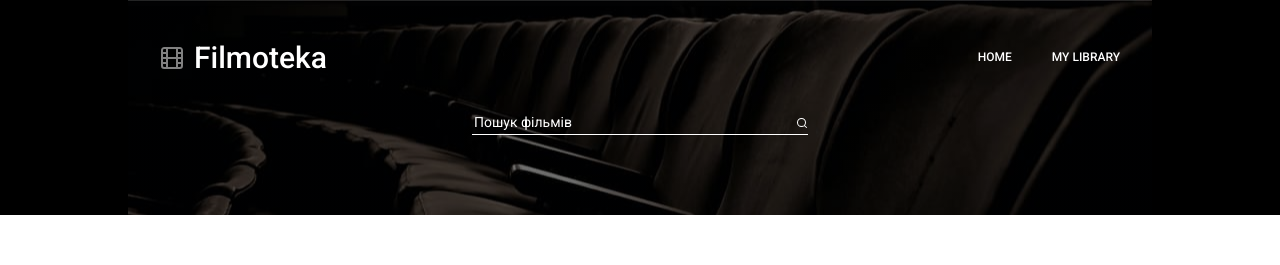
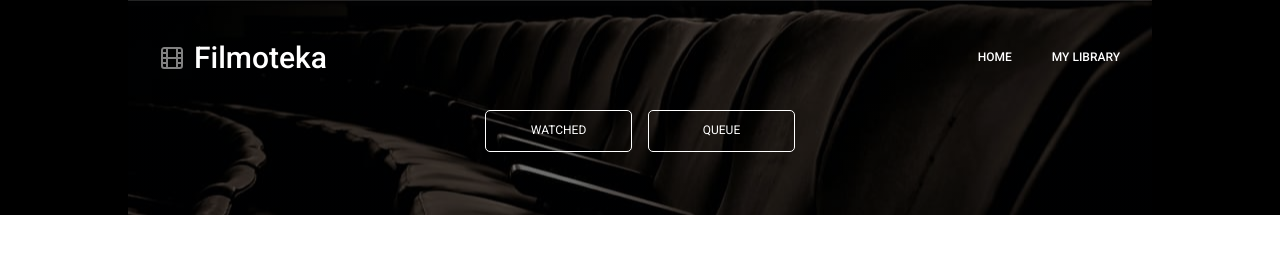
Before and after one commit to VadymMelnyk21/project_filmoteka, a website built with Parcel: page src/index.html in a window 1280 px wide. Shown: the top 265 px of the page. Built offline with nearby package versions, Linux system fonts and the light colour scheme.

Commit message:
марджини паддінги

```diff
--- a/src/partials/header.html
+++ b/src/partials/header.html
@@ -1,6 +1,5 @@
-<header class="header">
-  <div class="container header--background-base header--background-home">
-    <div class="header__container">
+<header class="header header--background-base header--background-home">
+  <div class="container">
     <div class="menu">
       <div class="menu__logo">
         <a href="#!" class="menu__link">
@@ -28,8 +27,8 @@
 
     <div class="header-panes">
       <!-- home start -->
-        <div class="header-pane__search" id="header-pane__home">
-          <form class="form" id="search-form-films">
+      <!-- <div class="header-pane__search" id="header-pane__home"> -->
+      <!-- <form class="form" id="search-form-films">
           <input
             class="form__input"
             type="text"
@@ -43,22 +42,17 @@
             </svg>
           </button>
         </form>
-        </div>
+      </div> -->
       <!-- home end -->
 
       <!-- my-library start -->
-        <!-- <div class="header-pane__my-library-filter" id="header-pane__my-library">
+      <div class="header-pane__my-library-filter" id="header-pane__my-library">
         <div class="my-library-filter">
-            <div class="my-library-filter__item">
-              <button class="my-library-filter__btn btn" type="button"><span>Watched</span></button>
-            </div>
-            <div class="my-library-filter__item">
-              <button class="my-library-filter__btn btn" type="button"><span>queue</span></button>
+          <button class="my-library-filter__btn btn" type="button"><span>Watched</span></button
+          ><button class="my-library-filter__btn btn" type="button"><span>queue</span></button>
         </div>
       </div>
-        </div> -->
       <!-- my-library end -->
     </div>
   </div>
-  </div>
 </header>
--- a/src/sass/components/_btn.scss
+++ b/src/sass/components/_btn.scss
@@ -1,12 +1,10 @@
 .btn{
-    display: flex;
-    justify-content: center;
-    align-items: center;
-
+    margin: 0;
     border-radius: 5px;
     text-transform: uppercase;
     background-color: transparent;
     cursor: pointer;
+    font-family: inherit;
 
     transition: background-color 250ms linear,
     box-shadow 250ms linear;
--- a/src/sass/components/_my-library-filter.scss
+++ b/src/sass/components/_my-library-filter.scss
@@ -1,33 +1,33 @@
 .my-library-filter {
-    display: flex;
-    justify-content: space-between;
-    // margin-top: 62px;
+    text-align: center;
+}
+
+.my-library-filter__btn+.my-library-filter__btn{
+margin-left: 20px;
 
     @media screen and (min-width: 768px) {
-        width: 336px;
-        margin: 0 auto;
+        margin-left: 32px;
     }
 
     @media screen and (min-width: 1024px) {
-        width: 311px;
+        margin-left: 16px;
     }
 }
 
 .my-library-filter__btn {
     width: 130px;
-    height: 44px;
+    padding: 14px 30px;
 
     color: var(--primary-white);
     border: 1px solid var(--primary-white);
 
     @media screen and (min-width: 768px) {
             width: 152px;
-            height: 44px;
         }
 
-    @media screen and (min-width: 768px) {
+    @media screen and (min-width: 1024px) {
             width: 147px;
-            height: 42px;
+            padding: 13px 30px;
         }
 
     transition: border 250ms linear;
--- a/src/sass/layout/_header.scss
+++ b/src/sass/layout/_header.scss
@@ -1,8 +1,4 @@
 .header {
-    background-color: var(--primary-black);
-}
-
-.header__container{
     height: 230px;
     padding-top: 38px;
 
@@ -10,15 +6,15 @@
             height: 215px;
             padding-top: 40px;
         }
-}
 
-.header--background-base{
     background-repeat: no-repeat;
-    background-size: cover;
     background-position: center;
+    background-color: var(--primary-black);
 }
 
 .header--background-home {
+    background-size: 320px;
+
     background-image: linear-gradient(
     rgba(0, 0, 0, 0.56),
     rgba(0, 0, 0, 0.56)),
@@ -33,7 +29,9 @@
                 url('../images/background/home-mobile@2x.jpg');
         }
 
-    @media screen and (min-width: 768px) {
+    @media screen and (min-width: 321px) {
+        background-size: cover;
+
         background-image: linear-gradient(
             rgba(0, 0, 0, 0.56),
             rgba(0, 0, 0, 0.56)),
@@ -49,8 +47,9 @@
             }
     }
 
-    @media screen and (min-width: 1024px) {
-        max-width: 1024px;
+    @media screen and (min-width: 768px) {
+        background-size: 1024px;
+
         background-image: linear-gradient(
             rgba(0, 0, 0, 0.56),
             rgba(0, 0, 0, 0.56)),
@@ -68,6 +67,8 @@
 }
 
 .header--background-my-library {
+    background-size: 320px;
+
     background-image: linear-gradient(
     rgba(0, 0, 0, 0.56),
     rgba(0, 0, 0, 0.56)),
@@ -82,7 +83,9 @@
                 url('../images/background/my-library-mobile@2x.jpg');
         }
 
-    @media screen and (min-width: 768px) {
+    @media screen and (min-width: 321px) {
+        background-size: cover;
+
         background-image: linear-gradient(
             rgba(0, 0, 0, 0.56),
             rgba(0, 0, 0, 0.56)),
@@ -98,8 +101,9 @@
             }
     }
 
-    @media screen and (min-width: 1024px) {
-        max-width: 1024px;
+    @media screen and (min-width: 768px) {
+        background-size: 1024px;
+
         background-image: linear-gradient(
             rgba(0, 0, 0, 0.56),
             rgba(0, 0, 0, 0.56)),
```
Lines whose indentation alone changed are shown as unchanged.
